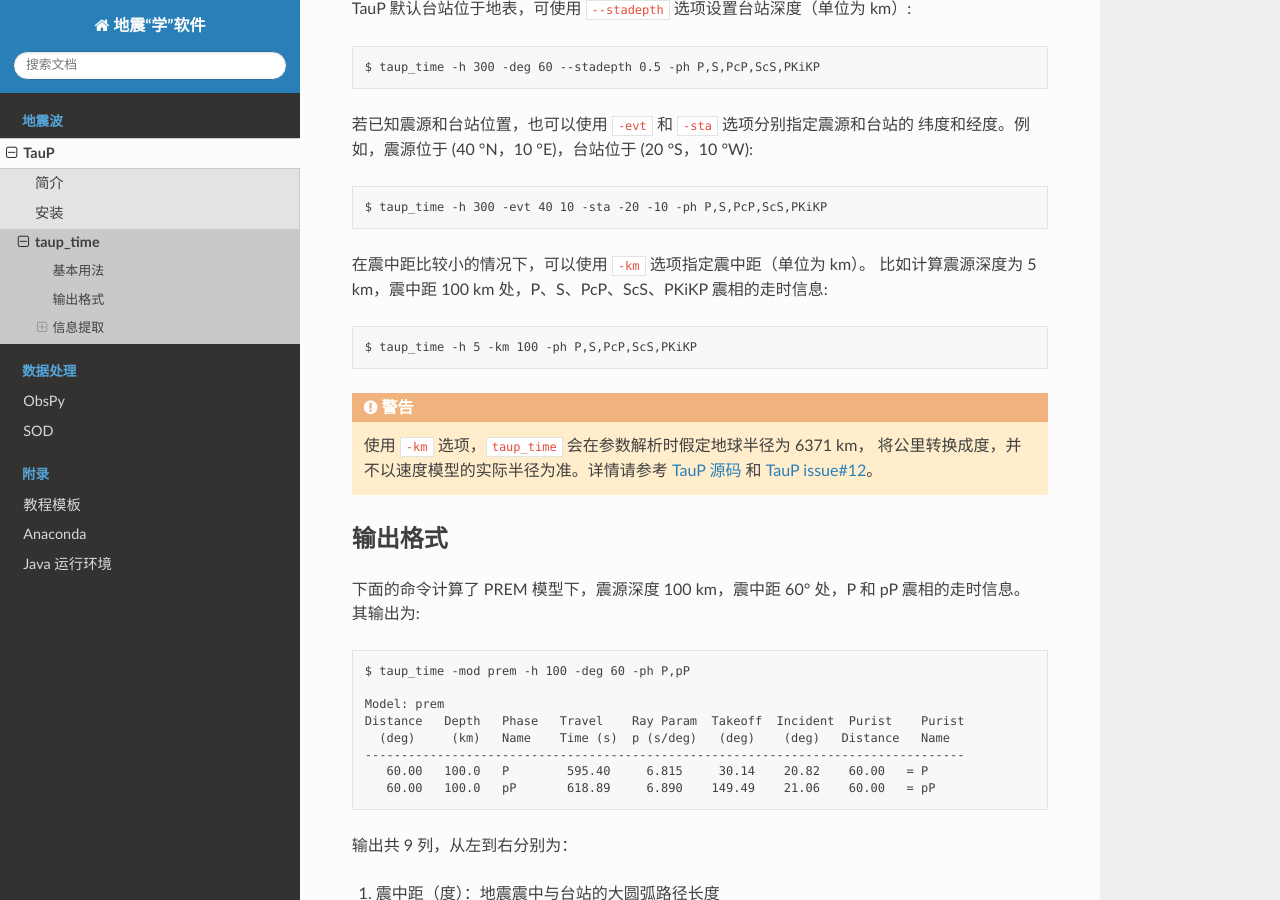
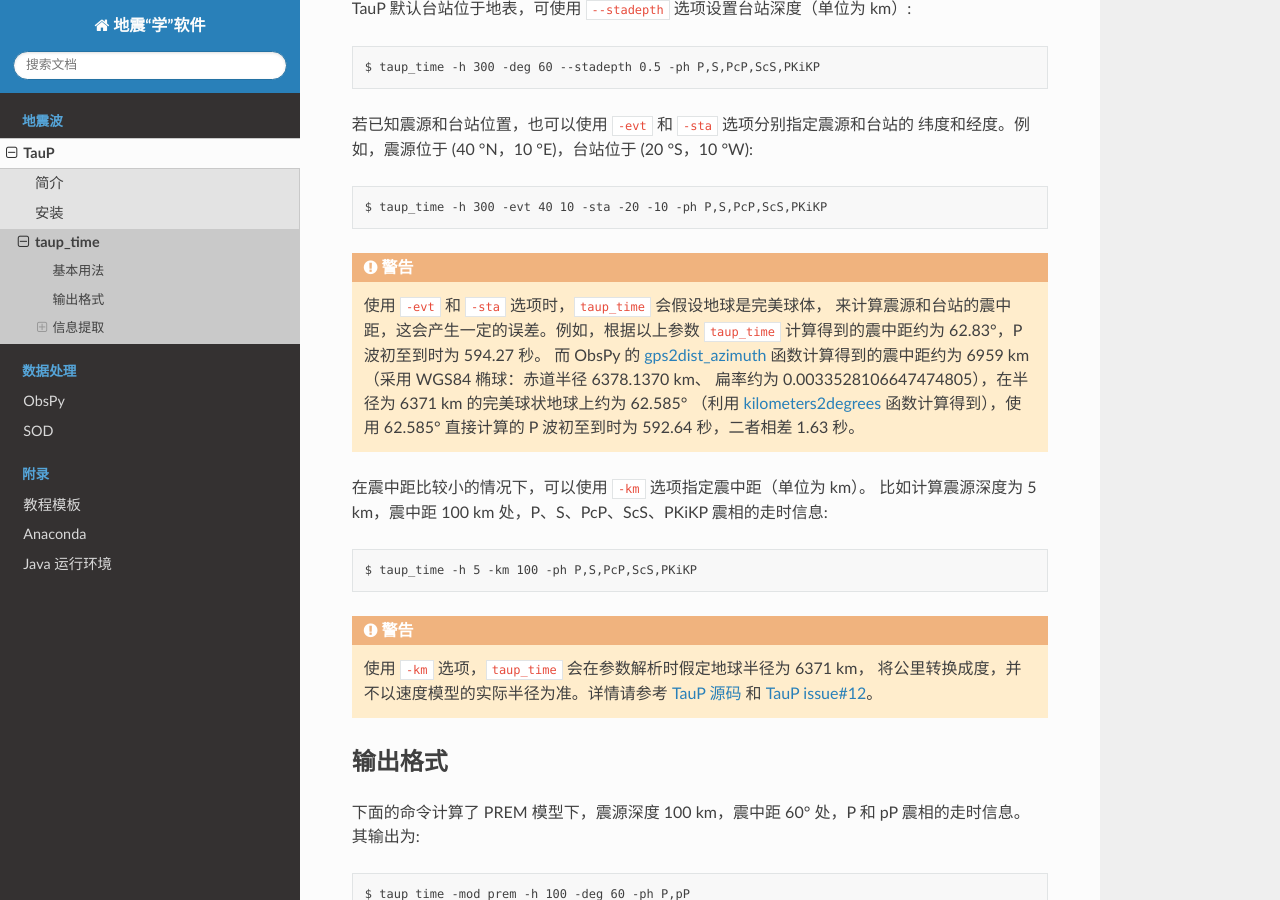
Before and after one commit to seismo-learn/software, a Sphinx documentation site: the page built from source/taup/taup_time.rst, in a window 1280 px wide and 900 px high, scrolled down 666 px. Built offline with Sphinx 7.4.7 and the Read the Docs theme 2.0.0, drawn with Linux system fonts in a browser that asks for light colours.

Commit message:
taup: Add a note about distance calulation in taup_time (#70)
Co-authored-by: Dongdong Tian <seisman.info@gmail.com>

```diff
--- a/source/taup/taup_time.rst
+++ b/source/taup/taup_time.rst
@@ -30,6 +30,18 @@
 纬度和经度。例如，震源位于 (40 °N，10 °E)，台站位于 (20 °S，10 °W)::
 
    $ taup_time -h 300 -evt 40 10 -sta -20 -10 -ph P,S,PcP,ScS,PKiKP
+
+.. warning::
+
+   使用 ``-evt`` 和 ``-sta`` 选项时，``taup_time`` 会假设地球是完美球体，
+   来计算震源和台站的震中距，这会产生一定的误差。例如，根据以上参数
+   ``taup_time`` 计算得到的震中距约为 62.83°，P 波初至到时为 594.27 秒。
+   而 ObsPy 的
+   `gps2dist_azimuth <https://docs.obspy.org/packages/autogen/obspy.geodetics.base.gps2dist_azimuth.html#obspy.geodetics.base.gps2dist_azimuth>`__
+   函数计算得到的震中距约为 6959 km （采用 WGS84 椭球：赤道半径 6378.1370 km、
+   扁率约为 0.0033528106647474805），在半径为 6371 km 的完美球状地球上约为 62.585°
+   （利用 `kilometers2degrees <https://docs.obspy.org/packages/autogen/obspy.geodetics.base.kilometers2degrees.html#obspy.geodetics.base.kilometers2degrees>`__
+   函数计算得到），使用 62.585° 直接计算的 P 波初至到时为 592.64 秒，二者相差 1.63 秒。
 
 在震中距比较小的情况下，可以使用 ``-km`` 选项指定震中距（单位为 km）。
 比如计算震源深度为 5 km，震中距 100 km 处，P、S、PcP、ScS、PKiKP 震相的走时信息::
```
